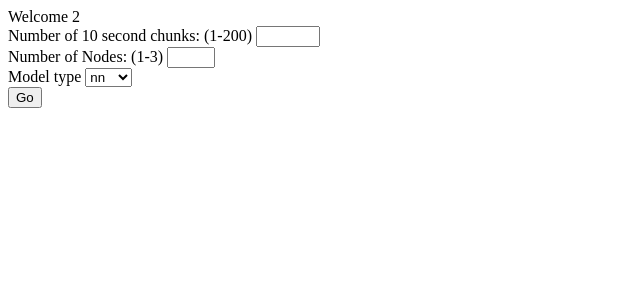
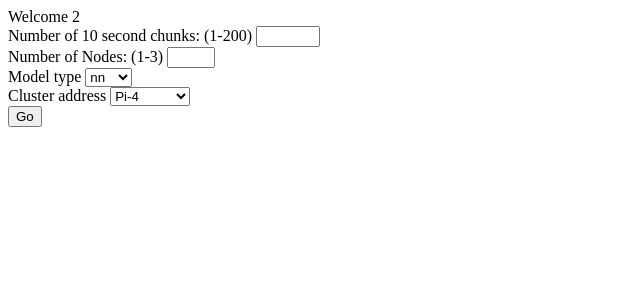
Before and after one commit to jptalusan/IFoT-Service_Broker, a Flask app: page /nuts_dist_process in a window 1280 px wide. Shown: the top 300 px of the page, without its empty margins (0-640 px from the left). Run offline with Flask 2, Linux system fonts and the light colour scheme; parts of the project's set-up code (start-up, migrations or seed data) failed here and were passed over; some libraries are stand-ins or nearby versions.

Commit message:
Make this as a standard, I am now trying to make service broker more dynamic in picking clusters or "service-workers". Some things are hard coded but must be changed, either through API and/or wtforms.

```diff
--- a/docker-compose.yml
+++ b/docker-compose.yml
@@ -2,7 +2,7 @@ version: '3'
 
 services:
   s_broker:
-    image: nuc1:5000/frontend-iot
+    image: nuc1:5000/frontend-ifot
     build:
       context: ./s_broker
       dockerfile: Dockerfile
--- a/s_broker/project/client/static/main.js
+++ b/s_broker/project/client/static/main.js
@@ -1,5 +1,6 @@
 var isTaskWatchOngoing = false;
-var master1_url = 'http://163.221.68.242:5001'
+var master1_url = 'http://163.221.68.242:5001';
+//var master1_url = 'http://163.221.68.206:5001';
 
 $( document ).ready(() => {
   console.log('Sanity check!');
--- a/s_broker/project/client/templates/main/nuts2.html
+++ b/s_broker/project/client/templates/main/nuts2.html
@@ -21,6 +21,9 @@
       {{ form.model_type.label }}
       {{ form.model_type }}
       <br>
+      {{ form.cluster_address.label }}
+      {{ form.cluster_address }}
+      <br>
       {{ form.hidden_tag() }}
       <input type="submit" value="Go"/>
     </form>
--- a/s_broker/project/server/config.py
+++ b/s_broker/project/server/config.py
@@ -7,8 +7,10 @@ basedir = os.path.abspath(os.path.dirname(__file__))
 class BaseConfig(object):
     """Base configuration."""
     WTF_CSRF_ENABLED = True
-    REDIS_URL = 'redis://163.221.68.242:6379/0'
+    REDIS_URL = 'redis://163.221.68.242:6379/0' #Pi4
+    #REDIS_URL = 'redis://163.221.68.206:6379/0' #NUC
     MASTER1 = 'http://163.221.68.242:5001/'
+    #MASTER1 = 'http://163.221.68.206:5001/'
     QUEUES = ['default']
     SQLALCHEMY_DATABASE_URI = os.environ.get('DATABASE_URL') or \
         'sqlite:///' + os.path.join(basedir, 'app.db')
--- a/s_broker/project/server/forms/upload_form.py
+++ b/s_broker/project/server/forms/upload_form.py
@@ -38,6 +38,10 @@ class TextForm(FlaskForm):
         u'Model type',
         choices = [('NN', 'nn'), ('SVM', 'svm')]
     )
+  cluster_address = SelectField(
+        u'Cluster address',
+        choices = [('pi4', 'Pi-4'), ('pi8', 'Pi-8'), ('nuc', 'Intel NUC')]
+  )
   # submit = SubmitField("Process")
 
 class Nuts2Form(FlaskForm):
@@ -47,3 +51,7 @@ class Nuts2Form(FlaskForm):
         u'Model type',
         choices = [('NN', 'nn'), ('SVM', 'svm')]
     )
+  cluster_address = SelectField(
+        u'Cluster address',
+        choices = [('pi4', 'Pi-4'), ('pi8', 'Pi-8'), ('nuc', 'Intel NUC')]
+  )
--- a/s_broker/project/server/main/views.py
+++ b/s_broker/project/server/main/views.py
@@ -97,6 +97,7 @@ def start_nuts_dist_process():
       node_count = form.node_count.data
       chunk_count = form.chunk_count.data
       model_type = form.model_type.data
+      cluster_address = form.cluster_address.data
       # node_count = request.args.get("node_count")
       # model_type = request.args.get("model_type")
       # chunk_count = request.args.get("chunk_count")
@@ -108,7 +109,13 @@ def start_nuts_dist_process():
               }
 
       #Can i not hardcode the link?
-      res = requests.post('http://163.221.68.242:5001/api/nuts2_classify', json=json)
+      res = ''
+      if cluster_address == 'pi4':
+        res = requests.post('http://163.221.68.242:5001/api/nuts2_classify', json=json)
+      elif cluster_address == 'pi5':
+        res = requests.post('http://163.221.68.211:5001/api/nuts2_classify', json=json)
+      elif cluster_address == 'nuc':
+        res = requests.post('http://163.221.68.206:5001/api/nuts2_classify', json=json)
 
       #Trigger continuous updates here with time
       return res.text
```
Also changed, not shown: s_broker/project/client/templates/main/nuts.html (+8 -0 lines).
